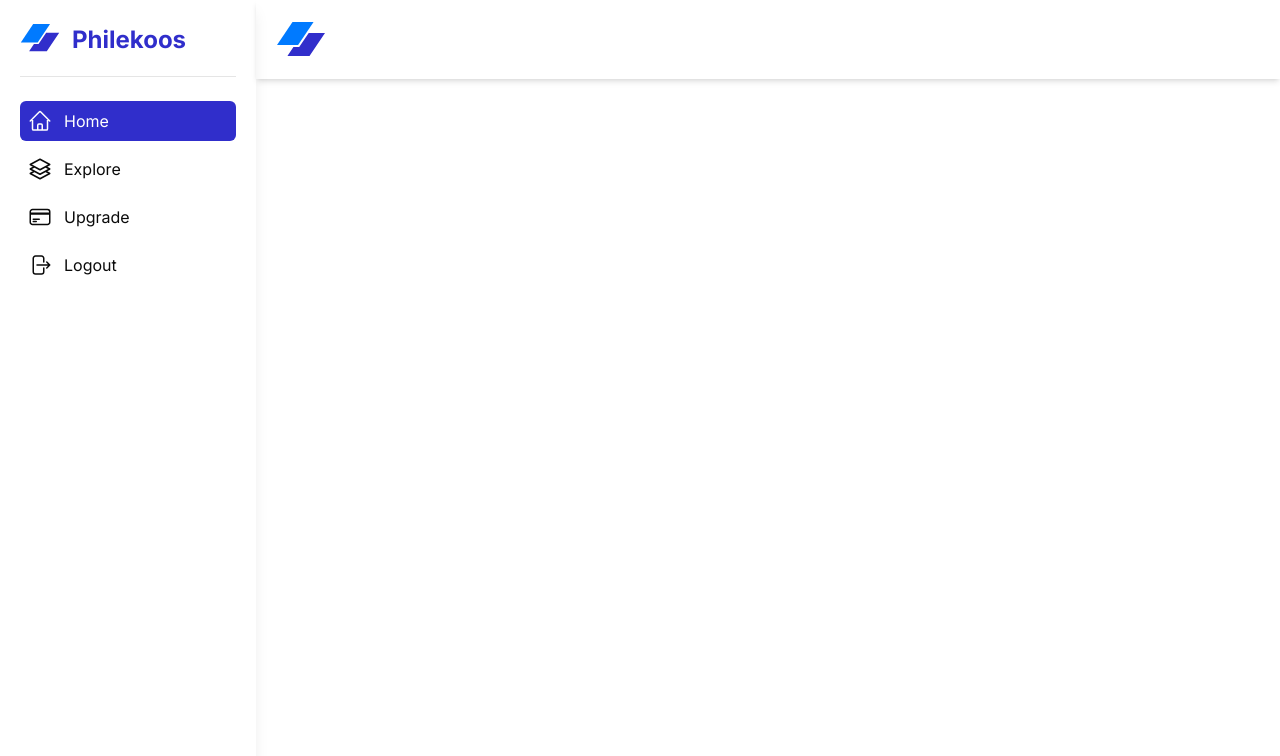
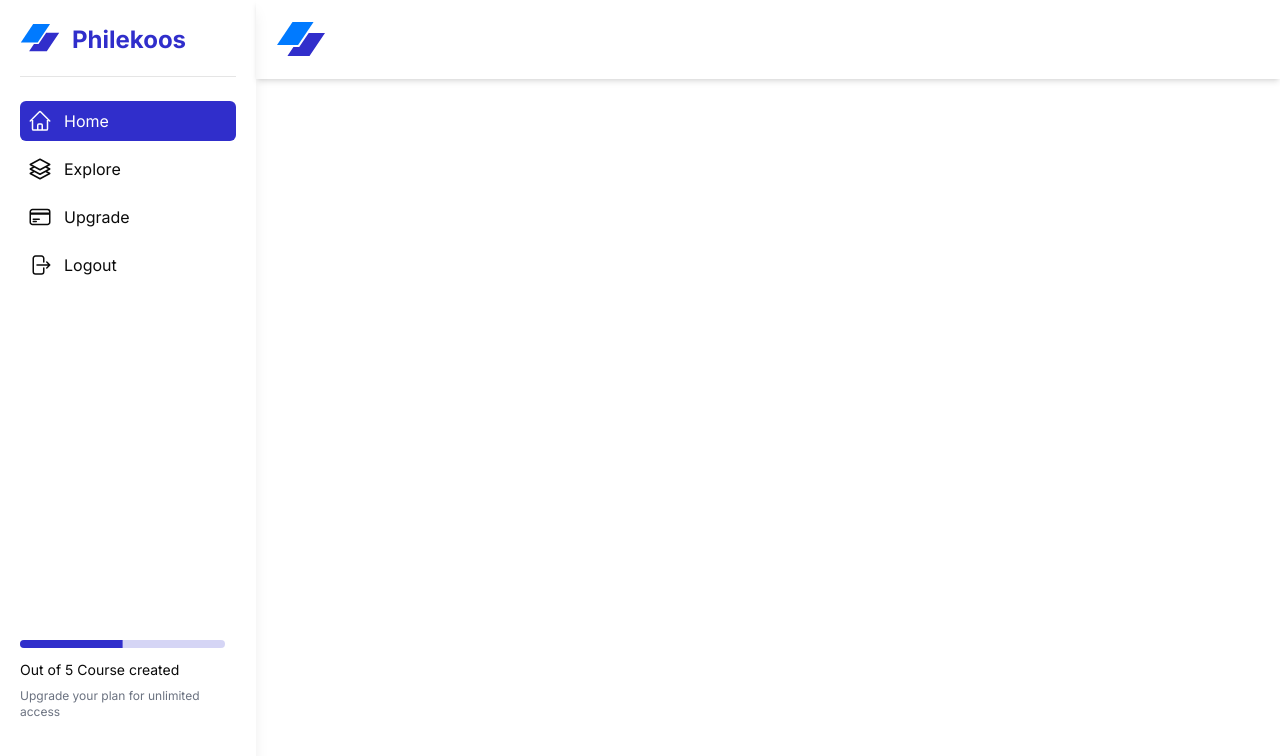
Before and after one commit to Tech-Avrach/philekoos--ai-course-generator-, a Next.js app: page /dashboard in a window 1280 px wide. Shown: the top 756 px of the page. Built offline with nearby package versions, Linux system fonts and the light colour scheme.

Commit message:
Usage progress bar ui

```diff
--- a/app/dashboard/_components/Sidebar.jsx
+++ b/app/dashboard/_components/Sidebar.jsx
@@ -1,5 +1,6 @@
 "use client"
 
+import { Progress } from '@/components/ui/progress';
 import Image from 'next/image'
 import Link from 'next/link';
 import { usePathname } from 'next/navigation';
@@ -61,6 +62,12 @@ function Sidebar() {
                 ))
             }
         </ul>
+
+        <div className="absolute bottom-20 w-[80%]">
+        <Progress value={50} />
+        <h2 className="text-sm my-2 mt-3">Out of 5 Course created</h2>
+        <h2 className="text-xs text-gray-500">Upgrade your plan for unlimited access</h2>
+        </div>
     </div>
   )
 }
--- /dev/null
+++ b/components/ui/progress.jsx
@@ -0,0 +1,23 @@
+"use client"
+
+import * as React from "react"
+import * as ProgressPrimitive from "@radix-ui/react-progress"
+
+import { cn } from "@/lib/utils"
+
+const Progress = React.forwardRef(({ className, value, ...props }, ref) => (
+  <ProgressPrimitive.Root
+    ref={ref}
+    className={cn(
+      "relative h-2 w-full overflow-hidden rounded-full bg-primary/20",
+      className
+    )}
+    {...props}>
+    <ProgressPrimitive.Indicator
+      className="h-full w-full flex-1 bg-primary transition-all"
+      style={{ transform: `translateX(-${100 - (value || 0)}%)` }} />
+  </ProgressPrimitive.Root>
+))
+Progress.displayName = ProgressPrimitive.Root.displayName
+
+export { Progress }
--- a/package.json
+++ b/package.json
@@ -11,6 +11,7 @@
   "dependencies": {
     "@clerk/nextjs": "^5.5.2",
     "@radix-ui/react-icons": "^1.3.0",
+    "@radix-ui/react-progress": "^1.1.0",
     "@radix-ui/react-slot": "^1.1.0",
     "class-variance-authority": "^0.7.0",
     "clsx": "^2.1.1",
```
Also changed, not shown: 1 other file (tests, documents, lock files or other folders).
